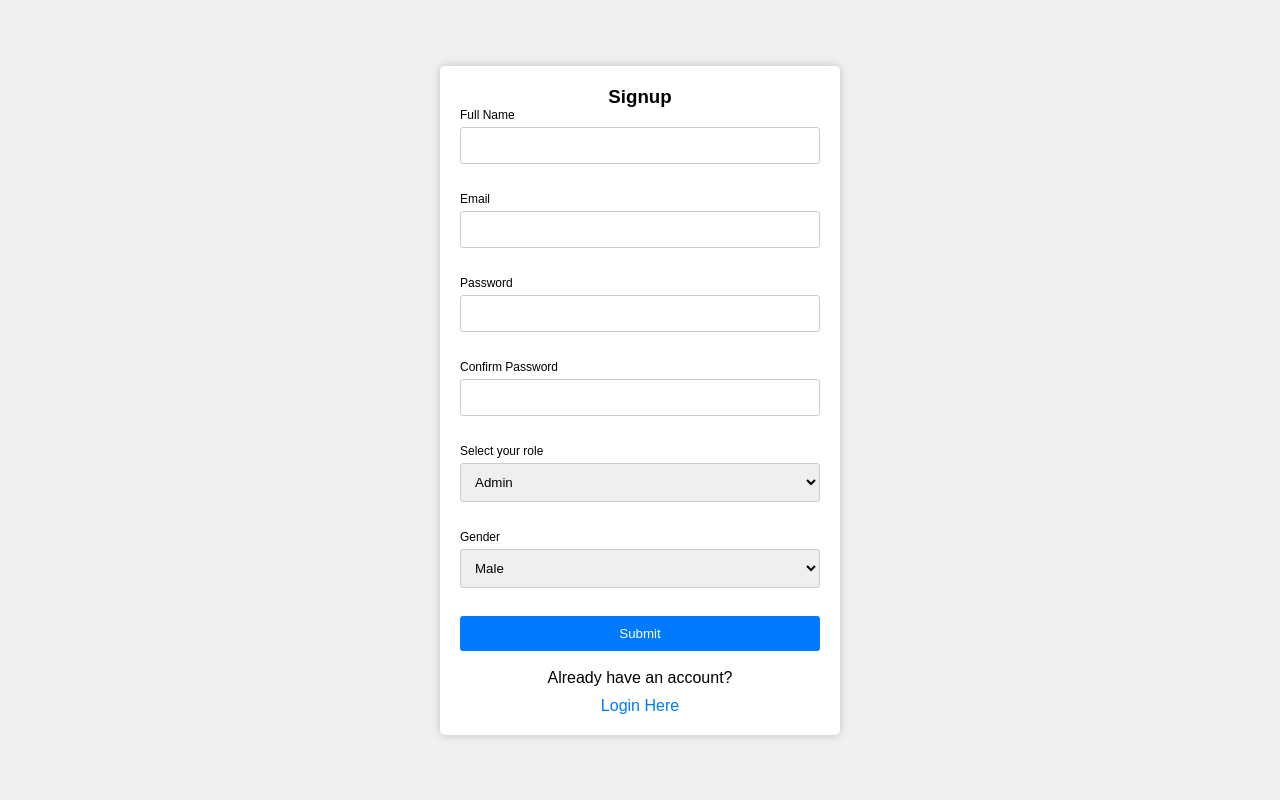
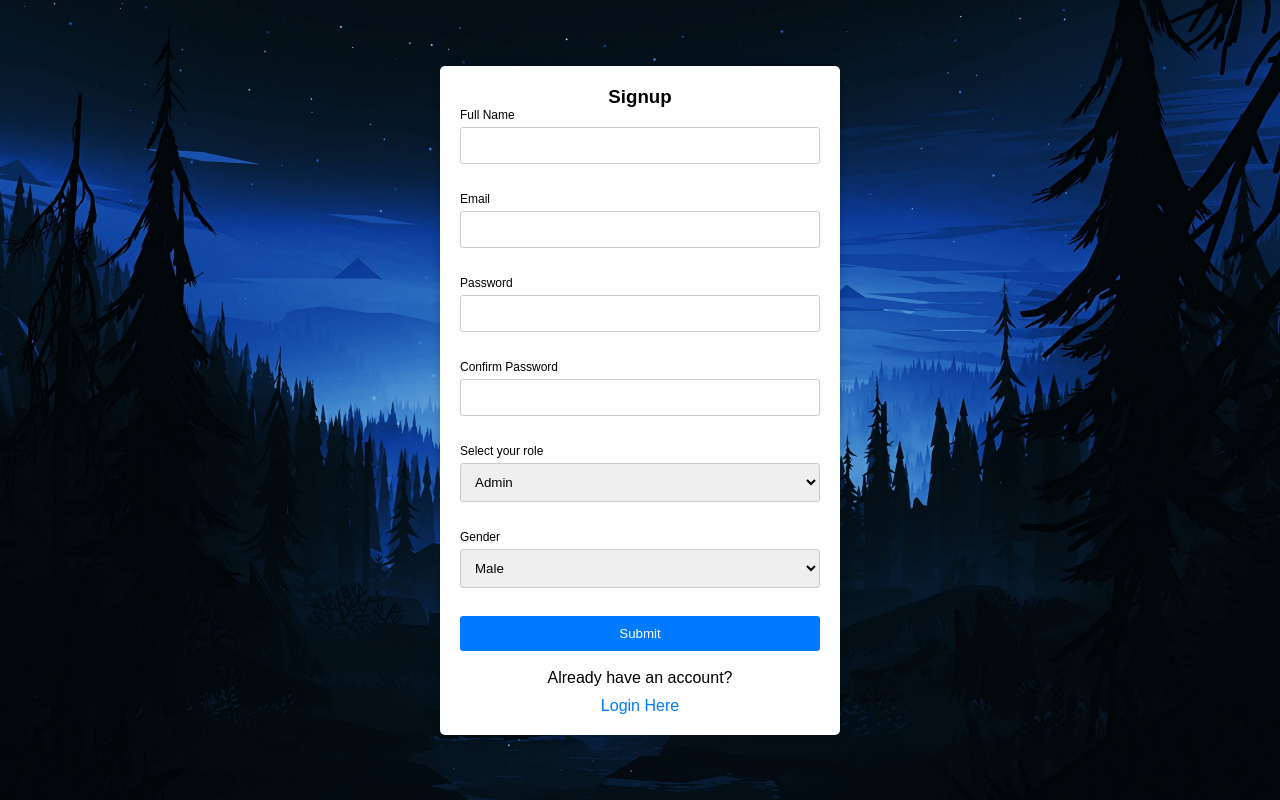
Before and after one commit to CyrilDesuyo/Web-Dev-Java_Mid-term, a PHP site: page /signup.php in a window 1280 px wide. Run offline with PHP 8.4, Linux system fonts and the light colour scheme.

Commit message:
My Fourth Commit

```diff
--- a/form.css
+++ b/form.css
@@ -25,7 +25,6 @@ body {
     margin: 0;
     padding: 0;
     margin-top: -2rem;
-    background: url(./images/bg-images/bg1.jpg);
 }
 
 .message-holder{
--- a/login.css
+++ b/login.css
@@ -13,6 +13,11 @@ body {
     justify-content: center;
     align-items: center;
     height: 100vh;
+    background-image: url(./assets/img/pxfuel.jpg);
+    background-repeat: no-repeat;
+    background-size: cover;
+    background-position: center center;
+
 }
 
 /* Style the wrapper div */
--- a/signup.css
+++ b/signup.css
@@ -13,6 +13,10 @@ body {
     justify-content: center;
     align-items: center;
     height: 100vh;
+    background-image: url(./assets/img/pxfuel.jpg);
+    background-repeat: no-repeat;
+    background-size: cover;
+    background-position: center center;
 }
 
 /* Style the wrapper div */
```
Also changed, not shown: assets/register_form.sql (+7 -4 lines), assets/img/login-bg.jpg (added), assets/img/logo.png (added), assets/img/pxfuel.jpg (added).
